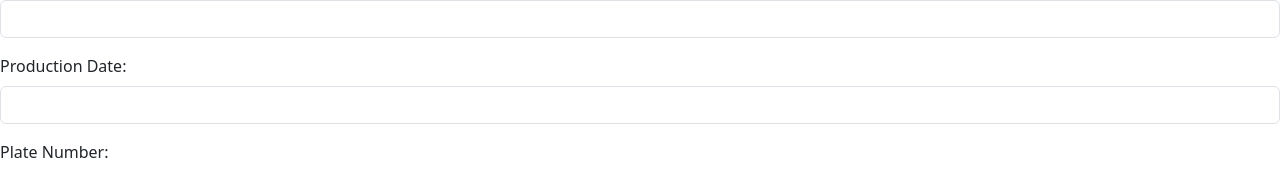
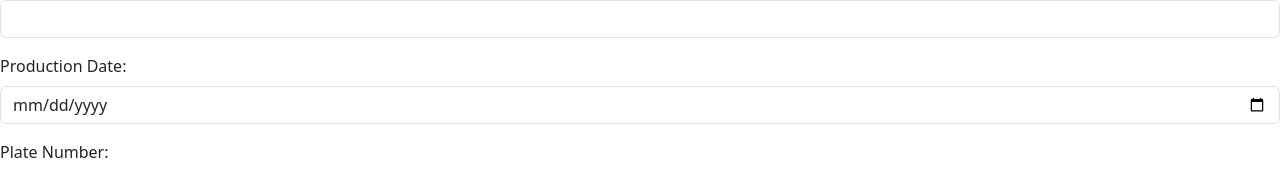
Before and after one commit to WikaZi/FrameworkiFrontendowe, a React (Vite) app in the folder lab1/vite-project/: page /lab4/add in a window 1280 px wide. Shown: the part 134-306 px from the top of the page. Built offline with nearby package versions, Linux system fonts and the light colour scheme.

Commit message:
validation done

```diff
--- a/lab1/vite-project/src/components/AddCarForm.jsx
+++ b/lab1/vite-project/src/components/AddCarForm.jsx
@@ -26,7 +26,7 @@ const AddCarForm = () => {
             <div className="mb-3">
                 <label htmlFor="brand" className="form-label">Brand:</label>
                 <input
-                    type="text"
+                    type="text" maxLength={15} minLength={2}
                     id="brand"
                     name="brand"
                     className="form-control"
@@ -38,7 +38,7 @@ const AddCarForm = () => {
             <div className="mb-3">
                 <label htmlFor="productionDate" className="form-label">Production Date:</label>
                 <input
-                    type="text"
+                    type="date"
                     id="productionDate"
                     name="productionDate"
                     className="form-control"
@@ -50,7 +50,7 @@ const AddCarForm = () => {
             <div className="mb-3">
                 <label htmlFor="plateNumber" className="form-label">Plate Number:</label>
                 <input
-                    type="text"
+                    type="text" maxLength={7} minLength={7}
                     id="plateNumber"
                     name="plateNumber"
                     className="form-control"
--- a/lab1/vite-project/src/components/EditCarForm.jsx
+++ b/lab1/vite-project/src/components/EditCarForm.jsx
@@ -35,7 +35,7 @@ const EditCarForm = () => {
             <div className="mb-3">
                 <label htmlFor="brand" className="form-label">Brand:</label>
                 <input
-                    type="text"
+                    type="text" maxLength={15} minLength={2}
                     id="brand"
                     name="brand"
                     className="form-control"
@@ -46,7 +46,7 @@ const EditCarForm = () => {
             <div className="mb-3">
                 <label htmlFor="productionDate" className="form-label">Production Date:</label>
                 <input
-                    type="text"
+                    type="date"
                     id="productionDate"
                     name="productionDate"
                     className="form-control"
@@ -57,7 +57,7 @@ const EditCarForm = () => {
             <div className="mb-3">
                 <label htmlFor="plateNumber" className="form-label">Plate Number:</label>
                 <input
-                    type="text"
+                    type="text" maxLength={7} minLength={7}
                     id="plateNumber"
                     name="plateNumber"
                     className="form-control"
```
